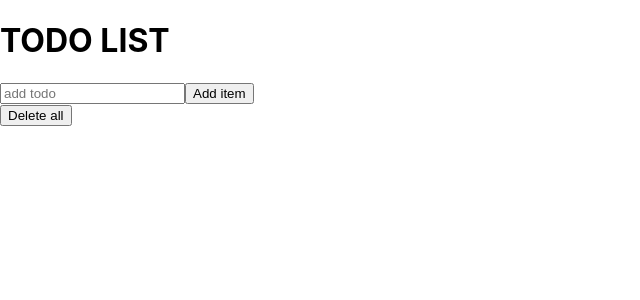
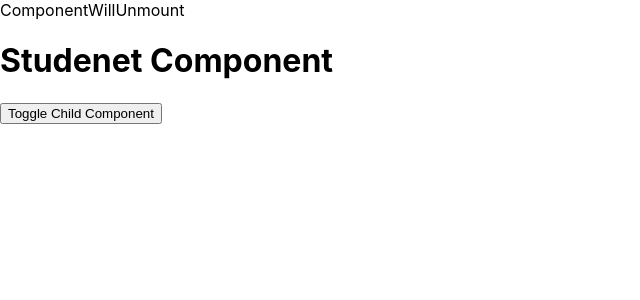
Before and after one commit to pandeytanish/React-class-base-, a React (Create React App) app: page / in a window 1280 px wide. Shown: the top 300 px of the page, without its empty margins (0-640 px from the left). Built offline with nearby package versions, Linux system fonts and the light colour scheme.

Commit message:
life cycle methods

```diff
--- a/src/App.js
+++ b/src/App.js
@@ -1,9 +1,13 @@
 import React, { Component } from 'react'
 // import Counter from './Counter'
 // import ComponentDidMount from './ComPonents/Life Cycle Methods/ComponentDidMount'
-// import ComponenDidUpdate from './ComPonents/Life Cycle Methods/ComponenDidUpdate'
+import ComponenDidUpdate from './ComPonents/Life Cycle Methods/ComponenDidUpdate'
 // import Todo from './Todo'
 import Tast from './Tast'
+import ShouldComponentUpdate from './ComPonents/Life Cycle Methods/ShouldComponentUpdate'
+import ComponentWillUnmount from './ComPonents/Life Cycle Methods/ComponentWillUnmount'
+
+
 
 export default class App extends Component {
   render() {
@@ -15,7 +19,12 @@ export default class App extends Component {
         {/* <ComponentDidMount/> */}
         {/* <ComponenDidUpdate/> */}
         {/* <Todo/> */}
-        <Tast/>
+        {/* <Tast/> */}
+        {/* <ShouldComponentUpdate/> */}
+        <ComponentWillUnmount/>
+
+
+
 
       </div>
     )
--- /dev/null
+++ b/src/ComPonents/Life Cycle Methods/ComponentWillUnmount.jsx
@@ -0,0 +1,25 @@
+import React, { Component } from 'react'
+import Student from './Student';
+
+
+export default class ComponentWillUnmount extends Component {
+    constructor(){
+        super();
+        this.state = {
+            show : true
+        }
+    }
+  render() {
+    return (
+        <>
+            <div>ComponentWillUnmount</div>
+            {
+               this.state.show ?  <Student/>: <h1>Child Component Removed</h1>
+            }
+
+            <button onClick={() => this.setState({show : !this.state.show})}>Toggle Child Component</button>
+        </>
+
+    )
+  }
+}
--- /dev/null
+++ b/src/ComPonents/Life Cycle Methods/ShouldComponentUpdate.jsx
@@ -0,0 +1,28 @@
+import React, { Component } from 'react'
+
+
+
+export default class ShouldComponentUpdate extends Component {
+  constructor(){
+    super();
+    this.state={
+      count : 0
+    }
+  }
+  shouldComponentUpdate() {
+    console.log("shouldComponentUpdate",this.state.count)
+    if(this.state.count>5 && this.state.count<10){
+      return true ;
+    }
+  }
+  render() {
+    return (
+      <>
+          <div>ShouldComponentUpdate</div>
+          <h1>{this.state.count}</h1>
+          <button onClick={() => {this.setState({count : this.state.count +1})}}>Counter</button>
+      </>
+
+    )
+  }
+}
--- /dev/null
+++ b/src/ComPonents/Life Cycle Methods/Student.jsx
@@ -0,0 +1,14 @@
+import React, { Component } from 'react'
+
+export default class Student extends Component {
+    componentWillUnmount() {
+        alert("componentwillunmount called")
+    }
+  render() {
+    return (
+      <div>
+        <h1>Studenet Component</h1>
+      </div>
+    )
+  }
+}
```
